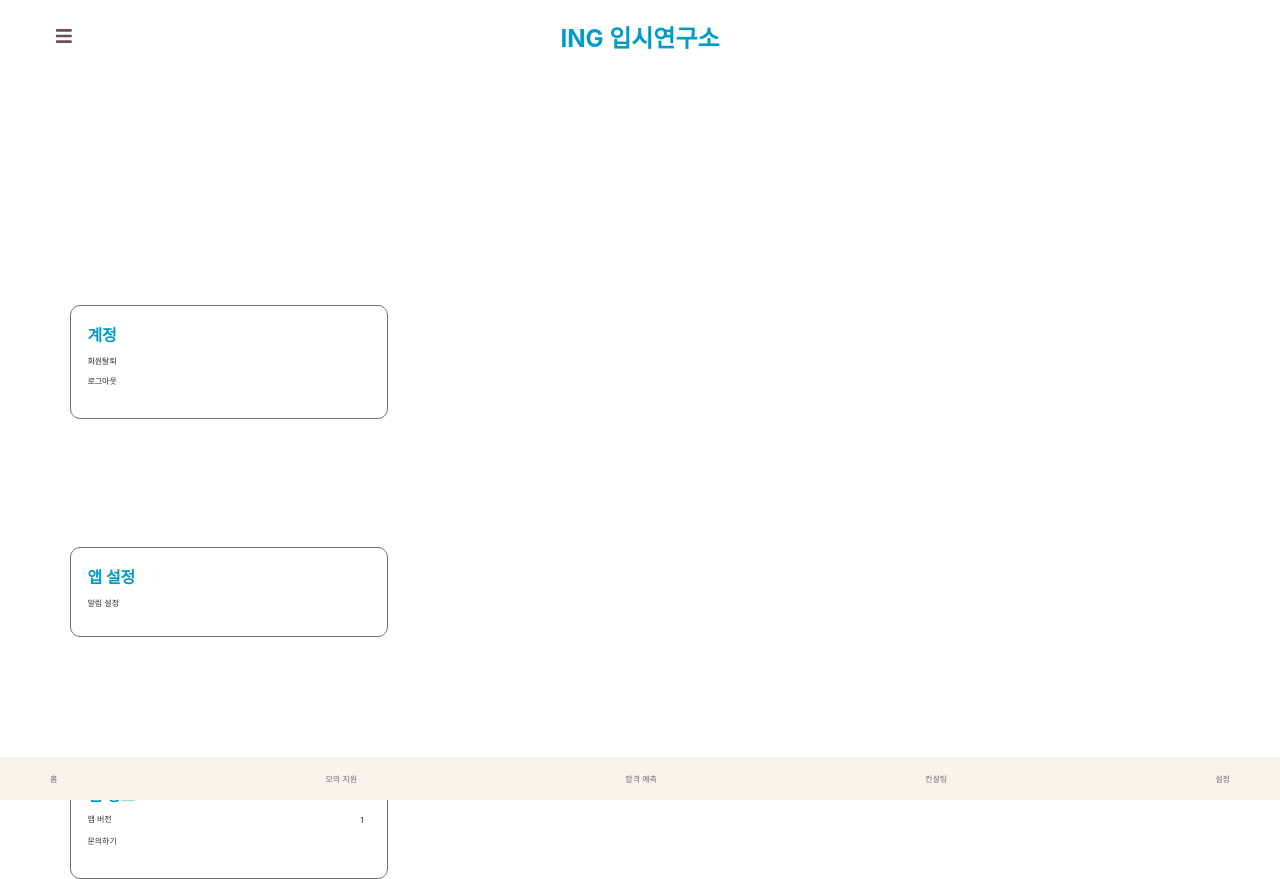
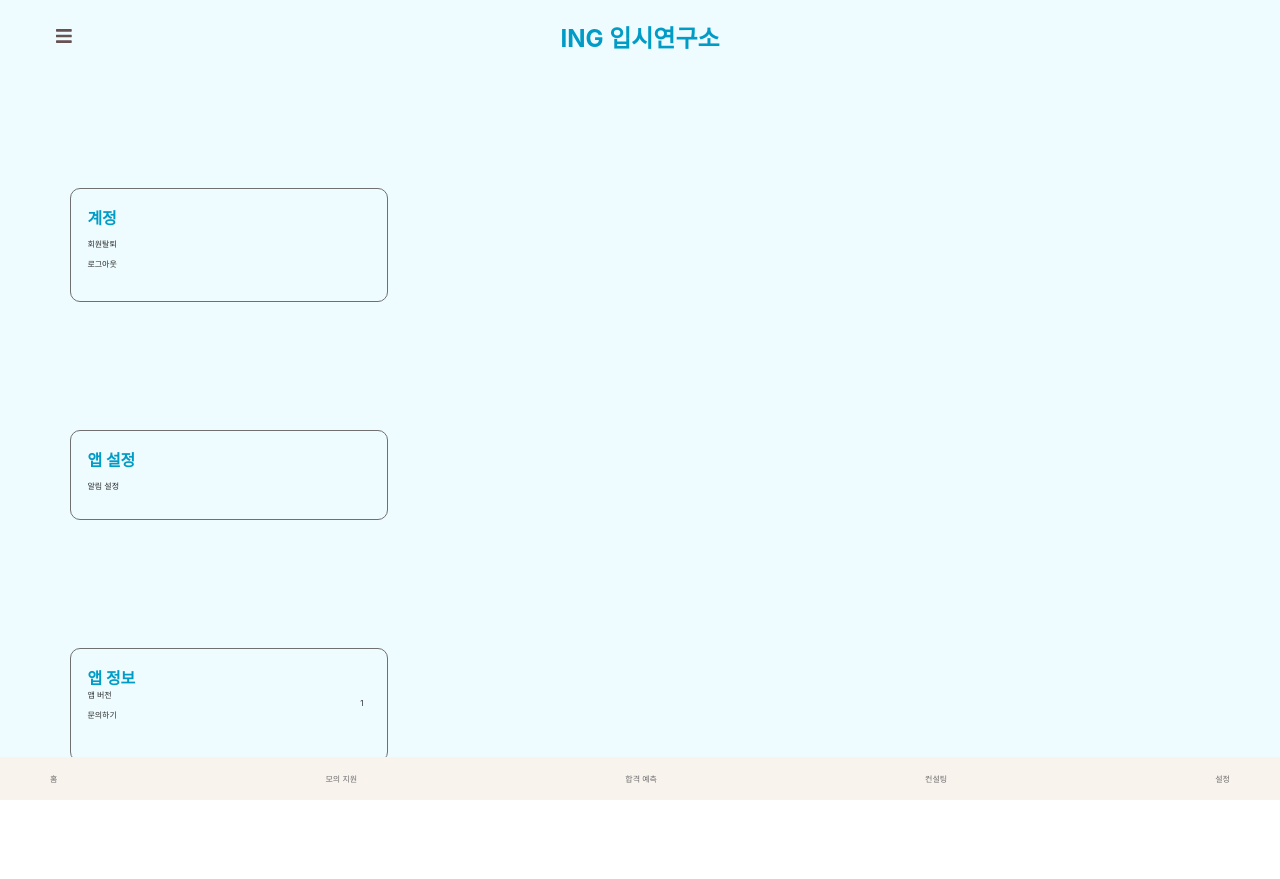
Before and after one commit to sowish23/consulting_app, a React (Create React App) app: page / in a window 1280 px wide. After the commit the page ends 800 px from the top, so only its background shows below. Built offline with nearby package versions, Linux system fonts and the light colour scheme.

Commit message:
헤더 컴포넌트 추가

```diff
--- a/src/component/main/MyInfo.css
+++ b/src/component/main/MyInfo.css
@@ -1,37 +1,17 @@
-
-.bars{
-    font-size: 18px;
-    position: absolute;
-    color: #665252;
-    top: 3.2%;
-    left: 4.4%;
-}
-
-.title{
-    font-size: 24px;
-    position: absolute;
-    top: 2.4%;
-    right: 25.4%;
-    left: 25.4%;
-    text-align: center;
-    color: #009cc6;
-    font-weight: bold;
+.myInfo_page {
+    background-color: #EEFBFF;
+    height: 100vh;
 }
 
 .div1, .div2, .div3 {
+    margin: 10% 5.5% 0 5.5%;
     border: 1px solid #707070;
     border-radius: 10px;
     padding: 16px 0 0 16px;
     width: 300px;
 }
 
-.div2, .div3{
-    margin: 10% 5.5% 0 5.5%;
-    border-radius: 10px;
-}
-
 .div1{
-    margin: 23.8% 5.5% 0 5.5%;
     height: 96px;
 }
 
--- a/src/component/main/MyInfo.js
+++ b/src/component/main/MyInfo.js
@@ -1,14 +1,13 @@
 import React from "react";
-import { faBars } from "@fortawesome/free-solid-svg-icons"
-import { FontAwesomeIcon } from "@fortawesome/react-fontawesome"
 import "./MyInfo.css";
+import Header from '../common/Header';
 import Footer from '../common/Footer';
 
 const MyInfo = () => {
     return(
-        <div>
-            <div className="bars"><FontAwesomeIcon icon={faBars} /></div>
-            <div className="title">ING 입시연구소</div>
+        <div className="myInfo_page">
+            <Header />
+            <div className="content">
                 <div className="div1">
                     <div className="sub-title">계정</div>
                     <div className="content">회원탈퇴</div>
@@ -24,6 +23,7 @@ const MyInfo = () => {
                     <span className="content version-num">1</span>
                     <div className="content">문의하기</div>
                 </div>
+            </div>
             <Footer/>
         </div>
     );
--- a/src/component/main/Prediction.css
+++ b/src/component/main/Prediction.css
@@ -1,25 +1,6 @@
 
 body{
     background-color: #eefbff;
-}
-
-.bars{
-    font-size: 18px;
-    position: absolute;
-    color: #665252;
-    top: 3.2%;
-    left: 4.4%;
-}
-
-.title{
-    font-size: 24px;
-    position: absolute;
-    top: 2.4%;
-    right: 25.4%;
-    left: 25.4%;
-    text-align: center;
-    color: #009cc6;
-    font-weight: bold;
 }
 
 .shortcuts{
--- a/src/component/main/Prediction.js
+++ b/src/component/main/Prediction.js
@@ -3,12 +3,12 @@ import { faBars } from "@fortawesome/free-solid-svg-icons"
 import { FontAwesomeIcon } from "@fortawesome/react-fontawesome"
 import "./Prediction.css";
 import Footer from '../common/Footer';
+import Header from '../common/Header';
 
 const Prediction = () => {
   return (
     <div>
-      <div className="bars"><FontAwesomeIcon icon={faBars} /></div>
-      <div className="title">ING 입시연구소</div>
+      <Header />
       <div className="shortcuts shortcuts1">내 성적 분석 바로가기</div>
       <table className="table">
         <tr>
--- a/src/component/main/Simulation.css
+++ b/src/component/main/Simulation.css
@@ -1,25 +1,6 @@
 
 body{
     background-color: #eefbff;
-}
-
-.bars{
-    font-size: 18px;
-    position: absolute;
-    color: #665252;
-    top: 3.2%;
-    left: 4.4%;
-}
-
-.title{
-    font-size: 24px;
-    position: absolute;
-    top: 2.4%;
-    right: 25.4%;
-    left: 25.4%;
-    text-align: center;
-    color: #009cc6;
-    font-weight: bold;
 }
 
 .sub-title{
--- a/src/component/main/Simulation.js
+++ b/src/component/main/Simulation.js
@@ -3,12 +3,12 @@ import { faBars } from "@fortawesome/free-solid-svg-icons"
 import { FontAwesomeIcon } from "@fortawesome/react-fontawesome"
 import "./Simulation.css";
 import Footer from '../common/Footer';
+import Header from '../common/Header';
 
 const Simulation = () => {
     return (
         <div>
-            <div className="bars"><FontAwesomeIcon icon={faBars} /></div>
-            <div className="title">ING 입시연구소</div>
+            <Header />
             <div className="sub-title">모의 지원 입력</div>
             &nbsp;
             <div className="input">
--- a/src/component/main/University.css
+++ b/src/component/main/University.css
@@ -5,25 +5,6 @@ body{
 
 .contents{
     background-color: white;
-}
-
-.bars{
-    font-size: 18px;
-    position: absolute;
-    color: #665252;
-    top: 3.2%;
-    left: 4.4%;
-}
-
-.title{
-    font-size: 24px;
-    position: absolute;
-    top: 2.4%;
-    right: 25.4%;
-    left: 25.4%;
-    text-align: center;
-    color: #009cc6;
-    font-weight: bold;
 }
 
 .sub-title{
--- a/src/component/main/University.js
+++ b/src/component/main/University.js
@@ -3,12 +3,12 @@ import { faBars } from "@fortawesome/free-solid-svg-icons"
 import { FontAwesomeIcon } from "@fortawesome/react-fontawesome"
 import "./University.css";
 import Footer from '../common/Footer';
+import Header from '../common/Header';
 
 const University = () => {
   return (
     <div>
-      <div className="bars"><FontAwesomeIcon icon={faBars} /></div>
-      <div className="title">ING 입시연구소</div>
+      <Header />
       <div className="sub-title">대학 / 학과별 분석</div>
       <div className="contents">
         <div className="tabs">
```
Lines whose indentation alone changed are shown as unchanged.
